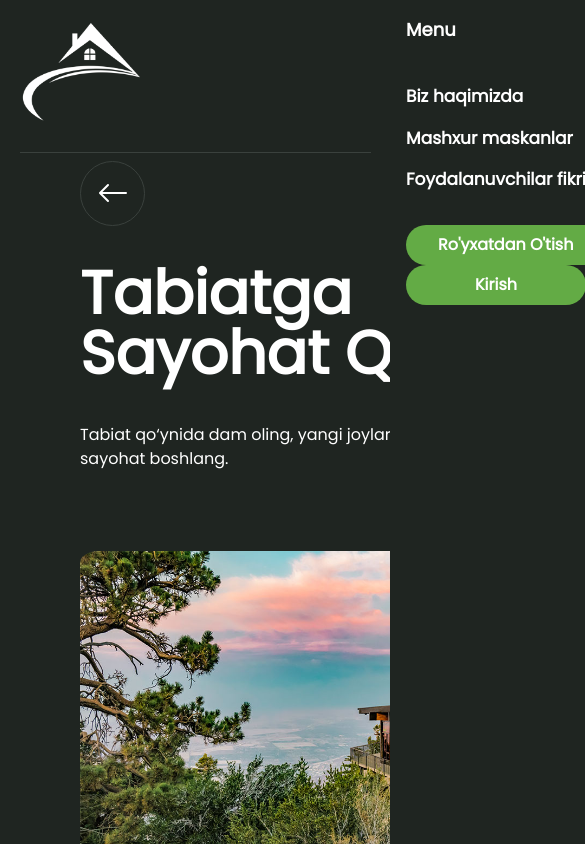
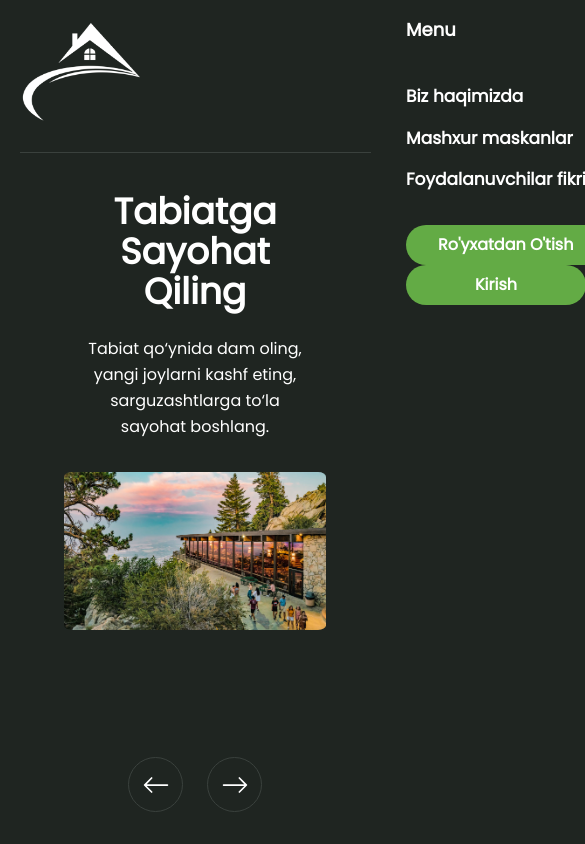
Before and after one commit to lupheron/Zenly, a Next.js app: page / in a window 390 px wide. Shown: the top 844 px of the page, 585 px wide, since content can reach past the window. Built offline with nearby package versions, Linux system fonts and the light colour scheme; some icons are missing.

Commit message:
intropage responsive

```diff
--- a/src/components/IntroSlider/IntroSlider.tsx
+++ b/src/components/IntroSlider/IntroSlider.tsx
@@ -1,63 +1,56 @@
-import React from 'react'
-import ButtonDefault from '../Button/ButtonDefault'
-import Image from 'next/image'
+import React from 'react';
+import Image from 'next/image';
 import { motion } from "framer-motion";
-
 
 interface IntroProps {
     title: string;
     text: string;
-    customClasses?: string;
     src: string;
     alt: string;
 }
 
-
 const IntroSlider: React.FC<IntroProps> = ({ title, text, src, alt }) => {
     return (
-        <div className='text-white'>
-            <div className='flex flex-wrap justify-between items-center gap-20'>
-                <div className='w-[650px]'>
+        <div className="text-white w-full flex flex-col lg:flex-row justify-between items-center gap-8 px-10">
+
+            {/* Text Block */}
+            <div className="w-full lg:w-[50%] text-center lg:text-left px-4">
                 <motion.h1
                     initial={{ y: -20, opacity: 0 }}
                     animate={{ y: 0, opacity: 1 }}
                     transition={{ duration: 0.5 }}
-                        className='text-6xl w-[500px] font-black mb-10'
+                    className="text-4xl sm:text-5xl md:text-6xl font-black mb-6"
                 >
                     {title}
                 </motion.h1>
-                    <div className='flex flex-wrap justify-between items-center'>
+
                 <motion.p
                     initial={{ x: -20, opacity: 0 }}
                     animate={{ x: 0, opacity: 1 }}
                     transition={{ duration: 0.5, delay: 0.2 }}
+                    className="text-base sm:text-lg leading-relaxed"
                 >
                     {text}
                 </motion.p>
+            </div>
+
+            {/* Image Block */}
             <motion.div
                 initial={{ x: 20, opacity: 0 }}
                 animate={{ x: 0, opacity: 1 }}
                 transition={{ duration: 0.5, delay: 0.4 }}
-                        >
-                        </motion.div>
-                    </div>
-                </div>
-                <motion.div
-                    initial={{ x: 20, opacity: 0 }}
-                    animate={{ x: 0, opacity: 1 }}
-                    transition={{ duration: 0.5, delay: 0.6 }}
+                className="w-full lg:w-[50%] flex justify-center"
             >
                 <Image
                     src={src}
                     alt={alt}
-                        width={850}
-                        height={850}
-                        className='rounded-[3%]'
+                    width={600}
+                    height={600}
+                    className="rounded-[3%] w-auto h-auto max-w-full"
                 />
             </motion.div>
-            </div>
         </div>
     );
 };
 
-export default IntroSlider
+export default IntroSlider;
--- a/src/components/PageHeader/IntroSection.tsx
+++ b/src/components/PageHeader/IntroSection.tsx
@@ -1,4 +1,4 @@
-'use client';
+"use client";
 import React, { useEffect, useState } from 'react';
 import IntroSlider from '../IntroSlider/IntroSlider';
 
@@ -37,9 +37,14 @@ const IntroSection = () => {
     }, []);
 
     return (
-        <div className="h-[900px] w-full bg-dark-green flex flex-wrap px-20 justify-between items-center gap-5">
-            <button onClick={prevSlide} className='flex items-center justify-center w-[65px] h-[65px] text-black-muted border border-solid rounded-[50%]'>
-                <svg xmlns="http://www.w3.org/2000/svg" width="32" height="32" fill="white" className="bi bi-arrow-left" viewBox="0 0 16 16">
+        <div className="min-h-[700px] h-auto w-full bg-dark-green flex flex-col lg:flex-row flex-wrap px-6 md:px-20 justify-between items-center gap-8 py-10 relative">
+
+            {/* Desktop buttons */}
+            <button
+                onClick={prevSlide}
+                className="hidden lg:flex items-center justify-center w-[55px] h-[55px] text-black-muted border border-solid rounded-full hover:bg-light-green transition absolute left-10 top-1/2 -translate-y-1/2 z-10"
+            >
+                <svg xmlns="http://www.w3.org/2000/svg" width="28" height="28" fill="white" viewBox="0 0 16 16">
                     <path fillRule="evenodd" d="M15 8a.5.5 0 0 0-.5-.5H2.707l3.147-3.146a.5.5 0 1 0-.708-.708l-4 4a.5.5 0 0 0 0 .708l4 4a.5.5 0 0 0 .708-.708L2.707 8.5H14.5A.5.5 0 0 0 15 8" />
                 </svg>
             </button>
@@ -52,11 +57,35 @@ const IntroSection = () => {
                 alt={slides[currentSlide].alt}
             />
 
-            <button onClick={nextSlide} className='flex items-center justify-center w-[65px] h-[65px] text-black-muted border border-solid rounded-[50%]'>
-                <svg xmlns="http://www.w3.org/2000/svg" width="32" height="32" fill="white" className="bi bi-arrow-right" viewBox="0 0 16 16">
+            <button
+                onClick={nextSlide}
+                className="hidden lg:flex items-center justify-center w-[55px] h-[55px] text-black-muted border border-solid rounded-full hover:bg-light-green transition absolute right-10 top-1/2 -translate-y-1/2 z-10"
+            >
+                <svg xmlns="http://www.w3.org/2000/svg" width="28" height="28" fill="white" viewBox="0 0 16 16">
                     <path fillRule="evenodd" d="M1 8a.5.5 0 0 1 .5-.5h11.793l-3.147-3.146a.5.5 0 0 1 .708-.708l4 4a.5.5 0 0 1 0 .708l-4 4a.5.5 0 0 1-.708-.708L13.293 8.5H1.5A.5.5 0 0 1 1 8" />
                 </svg>
             </button>
+
+            {/* Mobile & Tablet buttons below image */}
+            <div className="flex lg:hidden justify-center gap-6 mt-6">
+                <button
+                    onClick={prevSlide}
+                    className="flex items-center justify-center w-[55px] h-[55px] text-black-muted border border-solid rounded-full hover:bg-light-green transition"
+                >
+                    <svg xmlns="http://www.w3.org/2000/svg" width="28" height="28" fill="white" viewBox="0 0 16 16">
+                        <path fillRule="evenodd" d="M15 8a.5.5 0 0 0-.5-.5H2.707l3.147-3.146a.5.5 0 1 0-.708-.708l-4 4a.5.5 0 0 0 0 .708l4 4a.5.5 0 0 0 .708-.708L2.707 8.5H14.5A.5.5 0 0 0 15 8" />
+                    </svg>
+                </button>
+
+                <button
+                    onClick={nextSlide}
+                    className="flex items-center justify-center w-[55px] h-[55px] text-black-muted border border-solid rounded-full hover:bg-light-green transition"
+                >
+                    <svg xmlns="http://www.w3.org/2000/svg" width="28" height="28" fill="white" viewBox="0 0 16 16">
+                        <path fillRule="evenodd" d="M1 8a.5.5 0 0 1 .5-.5h11.793l-3.147-3.146a.5.5 0 0 1 .708-.708l4 4a.5.5 0 0 1 0 .708l-4 4a.5.5 0 0 1-.708-.708L13.293 8.5H1.5A.5.5 0 0 1 1 8" />
+                    </svg>
+                </button>
+            </div>
         </div>
     );
 };
```
Lines whose indentation alone changed are shown as unchanged.
